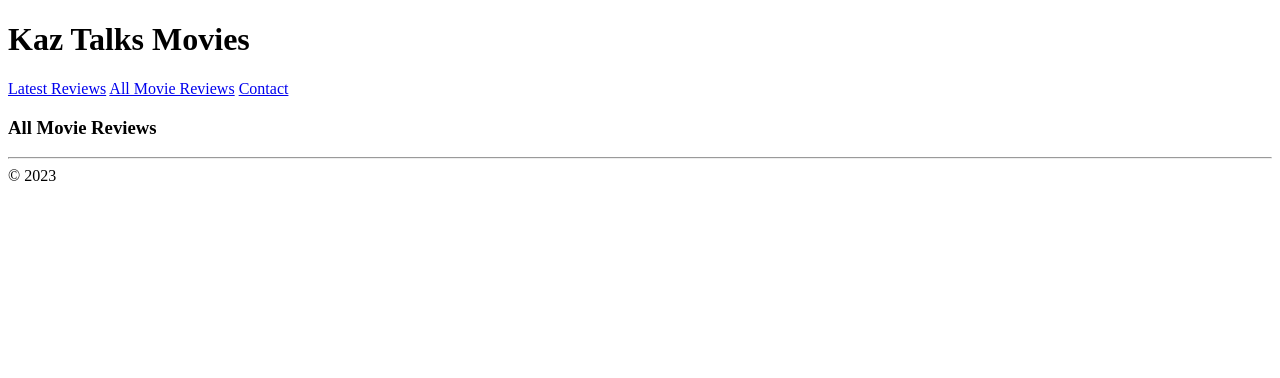
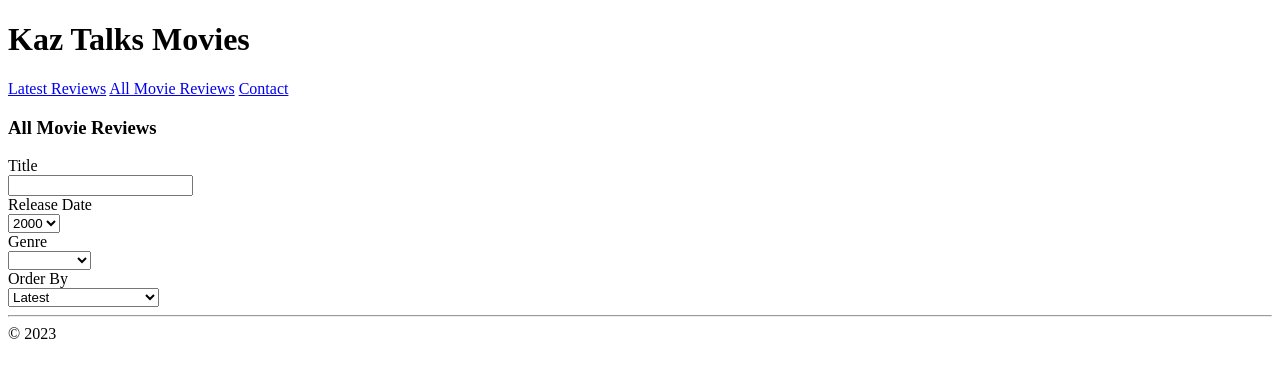
Before and after one commit to klai01-su/ist263, a plain HTML site: page project/all-movie-reviews.html in a window 1280 px wide. Drawn offline with Linux system fonts and the light colour scheme.

Commit message:
project5

```diff
--- a/project/all-movie-reviews.html
+++ b/project/all-movie-reviews.html
@@ -14,10 +14,81 @@
         </nav>
         <h3>All Movie Reviews</h3>
         <div class="row1">
-            <div></div>
+            <div>
+                <label for="fullname">Title</label><br>
+                <input type="text" id="title" name="Title">
+                </div>
+            <div>
+                <label for="releasedate">Release Date</label><br>
+                <select id="releasedate" name="releasedate">
+                    <option value="2000">2000</option>
+                    <option value="2001">2001</option>
+                    <option value="2002">2002</option>
+                    <option value="2003">2003</option>
+                    <option value="2004">2004</option>
+                    <option value="2005">2005</option>
+                    <option value="2006">2006</option>
+                    <option value="2007">2007</option>
+                    <option value="2008">2008</option>
+                    <option value="2009">2009</option>
+                    <option value="2010">2010</option>
+                    <option value="2011">2011</option>
+                    <option value="2012">2012</option>
+                    <option value="2013">2013</option>
+                    <option value="2014">2014</option>
+                    <option value="2015">2015</option>
+                    <option value="2016">2016</option>
+                    <option value="2017">2017</option>
+                    <option value="2018">2018</option>
+                    <option value="2019">2019</option>
+                    <option value="2020">2020</option>
+                    <option value="2021">2021</option>
+                    <option value="2022">2022</option>
+                    <option value="2023">2023</option>
+                </select>
+            </div>
+            <div>
+                <label for="genre">Genre</label><br>
+                <select id="releasedate" name="releasedate">
+                    <option value="blank"></option>
+                    <option value="action">Action</option>
+                    <option value="comedy">Comedy</option>
+                    <option value="drama">Drama</option>
+                    <option value="horror">Horror</option>
+                    <option value="sci-fi">Sci-Fi</option>
+                    <option value="fantasy">Fantasy</option>
+                    <option value="thriller">Thriller</option>
+                    <option value="romance">Romance</option>
+                    <option value="animation">Animation</option>
+                    <option value="crime">Crime</option>
+                    <option value="adventure">Adventure</option>
+                    <option value="mystery">Mystery</option>
+                    <option value="musical">Musical</option>
+                    <option value="western">Western</option>
+                    <option value="historical">Historical</option>
+                    <option value="war">War</option>
+                </select>
+            </div>
+            <div>
+                <label for="orderby">Order By</label><br>
+                <select id="sort">
+                    <option value="latest">Latest</option>
+                    <option value="oldest">Oldest</option>
+                    <option value="newestrelease">Newest Release Date</option>
+                    <option value="oldestrelease">Oldest Release Date</option>
+                    <option value="highestrated">Highest Rated</option>
+                    <option value="lowestrated">Lowest Rated</option>
+                    <option value="az">A-Z</option>
+                    <option value="za">Z-A</option>
+                  </select>
+            </div>
         </div>
         <div class="row2">
+            <div>
 
+            </div>
+            <div></div>
+            <div></div>
         </div>
         <div class="row3">
 
```
